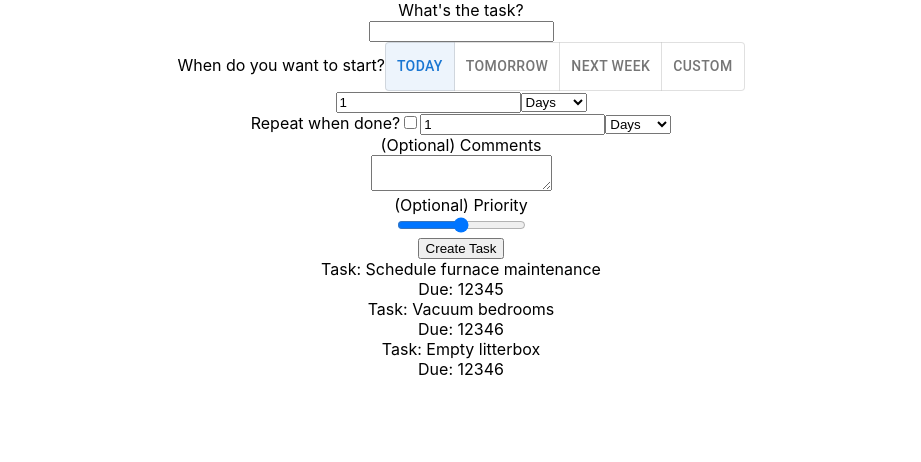
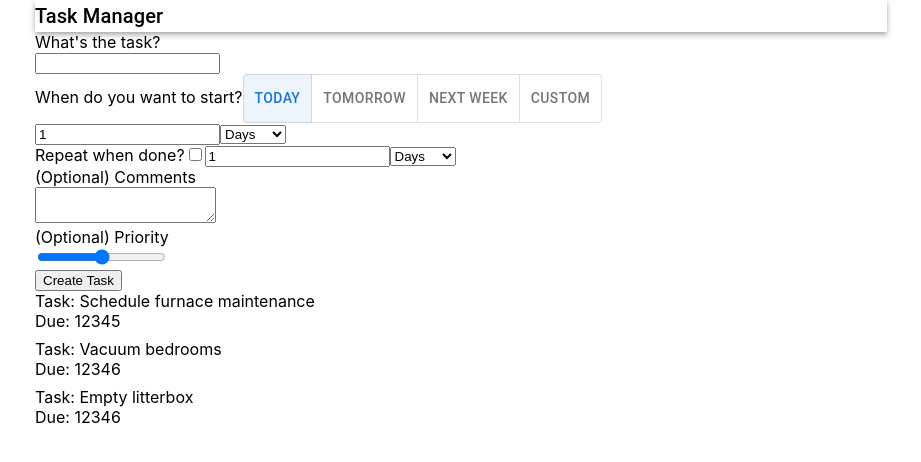
Before and after one commit to CMcManamon/task-reminder, a React (Create React App) app in the folder client/: page / in a window 1280 px wide. Shown: the top 462 px of the page, without its empty margins (179-1100 px from the left). Built offline with nearby package versions, Linux system fonts and the light colour scheme.

Commit message:
Refactor ListView and NewTaskList

```diff
--- a/client/src/App.js
+++ b/client/src/App.js
@@ -1,13 +1,19 @@
 import "./App.css";
-import ListView from "./components/ListView/ListView";
-import NewTaskView from "./components/NewTaskView/NewTaskView";
+import Tasks from "./components/Tasks/Tasks";
+import NewTask from "./components/NewTask/NewTask";
+import { Container, AppBar, Typography } from "@mui/material";
 
 function App() {
   return (
-    <div className="App">
-      <NewTaskView />
-      <ListView tasks={TASKS} />
-    </div>
+    <Container maxWidth="md">
+      <AppBar position="static" color="inherit">
+        <Typography variant="h6" component="div" sx={{ flexGrow: 1 }}>
+          Task Manager
+        </Typography>
+      </AppBar>
+      <NewTask />
+      <Tasks tasks={TASKS} />
+    </Container>
   );
 }
 
--- a/client/src/components/ListView/ListView.js
+++ /dev/null
@@ -1,12 +0,0 @@
-import NavBar from "../NavBar/NavBar";
-import Tasks from "./Tasks/Tasks";
-
-const ListView = (props) => {
-  const { tasks } = props;
-  return (
-    <div className="ListView">
-      <Tasks tasks={tasks}></Tasks>
-    </div>
-  );
-};
-export default ListView;
--- a/client/src/components/NewTaskView/NewTaskView.js
+++ b/client/src/components/NewTask/NewTask.js
@@ -1,4 +1,3 @@
-import NavBar from "../NavBar/NavBar";
 import { useState } from "react";
 import ToggleButton from "@mui/material/ToggleButton";
 import ToggleButtonGroup from "@mui/material/ToggleButtonGroup";
@@ -31,7 +30,7 @@ const NewTaskView = () => {
   };
 
   return (
-    <div className="NewTaskView">
+    <div className="NewTask">
       <form onSubmit={handleSubmit}>
         What's the task?
         <br />
--- a/client/src/components/ListView/Tasks/Tasks.js
+++ b/client/src/components/Tasks/Tasks.js
@@ -1,4 +1,5 @@
 import Task from "./Task/Task";
+import { Stack } from "@mui/material";
 
 const Tasks = (props) => {
   const { tasks } = props;
@@ -9,6 +10,6 @@ const Tasks = (props) => {
       <Task key={task.title} title={task.title} dueDate={task.dueDate}></Task>
     );
   });
-  return <div className={Tasks}>{rows}</div>;
+  return <Stack spacing={1}>{rows}</Stack>;
 };
 export default Tasks;
```
Also changed, not shown: client/src/components/ListView/Tasks/Task/Task.css (deleted), client/src/components/NewTask/NewTask.css (added), client/src/components/Tasks/Task/Task.css (added), client/src/components/Tasks/Task/Task.js (renamed from client/src/components/ListView/Tasks/Task/Task.js), client/src/components/Tasks/Tasks.css (added).
